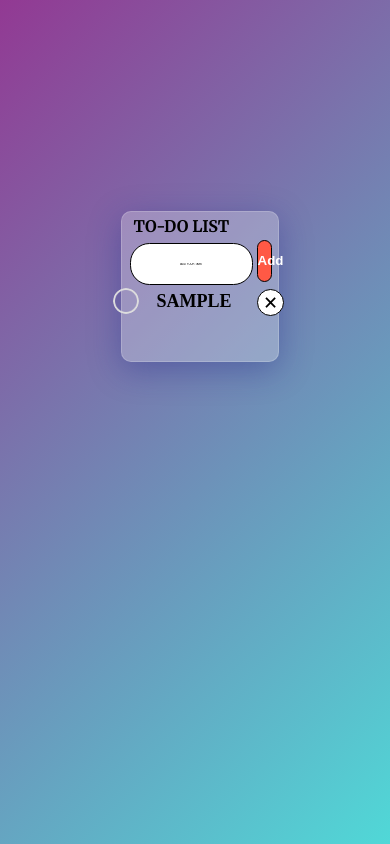
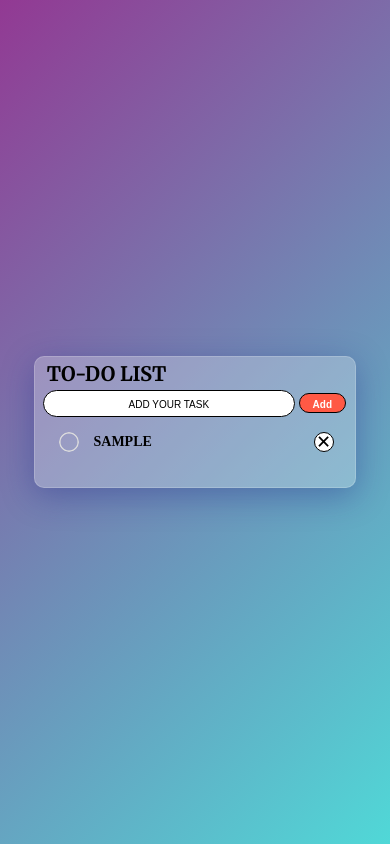
Before and after one commit to SumitKrNagar/TO-DO-LIST-RESPONSIVE, a plain HTML site: page index.html in a window 390 px wide. Both pictures are taken after typing "Sample" into the empty fields and a click on the button "Add". Drawn offline with Linux system fonts and the light colour scheme.

Commit message:
Add files via upload

```diff
--- a/style.css
+++ b/style.css
@@ -8,18 +8,19 @@
 }
 
 body {
-    min-height: 75vh;
+    min-height: 100vh;
+    display: flex;
+    flex-direction: column;
+    align-items: center;
+    justify-content: center;
+
     background: linear-gradient(135deg, #923993, #50D8D7);
-
 
 }
 
 #cont {
     width: 40vw;
     border-radius: 1vw;
-    margin-top: 25vh;
-    margin-left: 31vw;
-
     background: rgba(255, 255, 255, 0.25);
     box-shadow: 0 8px 32px 0 rgba(31, 38, 135, 0.37);
     border-radius: 10px;
@@ -35,7 +36,6 @@ body {
 }
 
 #tname {
-
     width: 31vw;
     height: 4.8vh;
     margin-bottom: 2vw;
@@ -58,6 +58,7 @@ body {
 }
 
 #bt {
+    padding-top: 0.5vh;
     color: white;
     width: 4vw;
     height: 5vh;
@@ -66,10 +67,12 @@ body {
     font-weight: 700;
     outline: none;
     background-color: #ff5945;
+
 }
 
 #bt:hover {
     color: black;
+
 }
 
 #bt:active {
@@ -85,7 +88,6 @@ body {
 }
 
 ul li {
-
     font-size: 18px;
     font-weight: 600;
     list-style: none;
@@ -108,6 +110,7 @@ ul li::before {
     background-position: center;
     top: 12px;
     left: -28px;
+
 }
 
 ul li.ch {
@@ -118,6 +121,7 @@ ul li.ch {
 
 ul li.ch::before {
     background-image: url(checked.png);
+
 }
 
 ul li span {
@@ -134,8 +138,69 @@ ul li span {
     text-align: center;
     border: 0.15vw black solid;
     border-radius: 50%;
+
 }
 
 ul li span:hover {
     background-color: #ff5945;
+
 }
+
+@media screen and (max-width: 600px) {
+
+    #cont {
+        width: 320px;
+        display: flex;
+        flex-direction: column;
+
+    }
+
+    #tdl {
+        font-size: 20px;
+
+    }
+
+    #tname {
+        font-size: 14px;
+        width: 250px;
+        height: 25px;
+
+    }
+
+    ::placeholder {
+        font-size: 10px;
+
+    }
+
+    #bt {
+        width: 47px;
+        height: 20px;
+        padding-top: 0.3vh;
+        border-radius: 3vw;
+        font-size: 10px;
+
+    }
+
+    ul li {
+        font-size: 14px;
+        top: 12px;
+        left: 24px;
+
+    }
+
+    ul li::before {
+        height: 20px;
+        width: 20px;
+        top: 13px;
+        left: -20px;
+
+    }
+
+    ul li span {
+        height: 18px;
+        width: 18px;
+        line-height: 18px;
+        left: 235px;
+    }
+
+}
```
